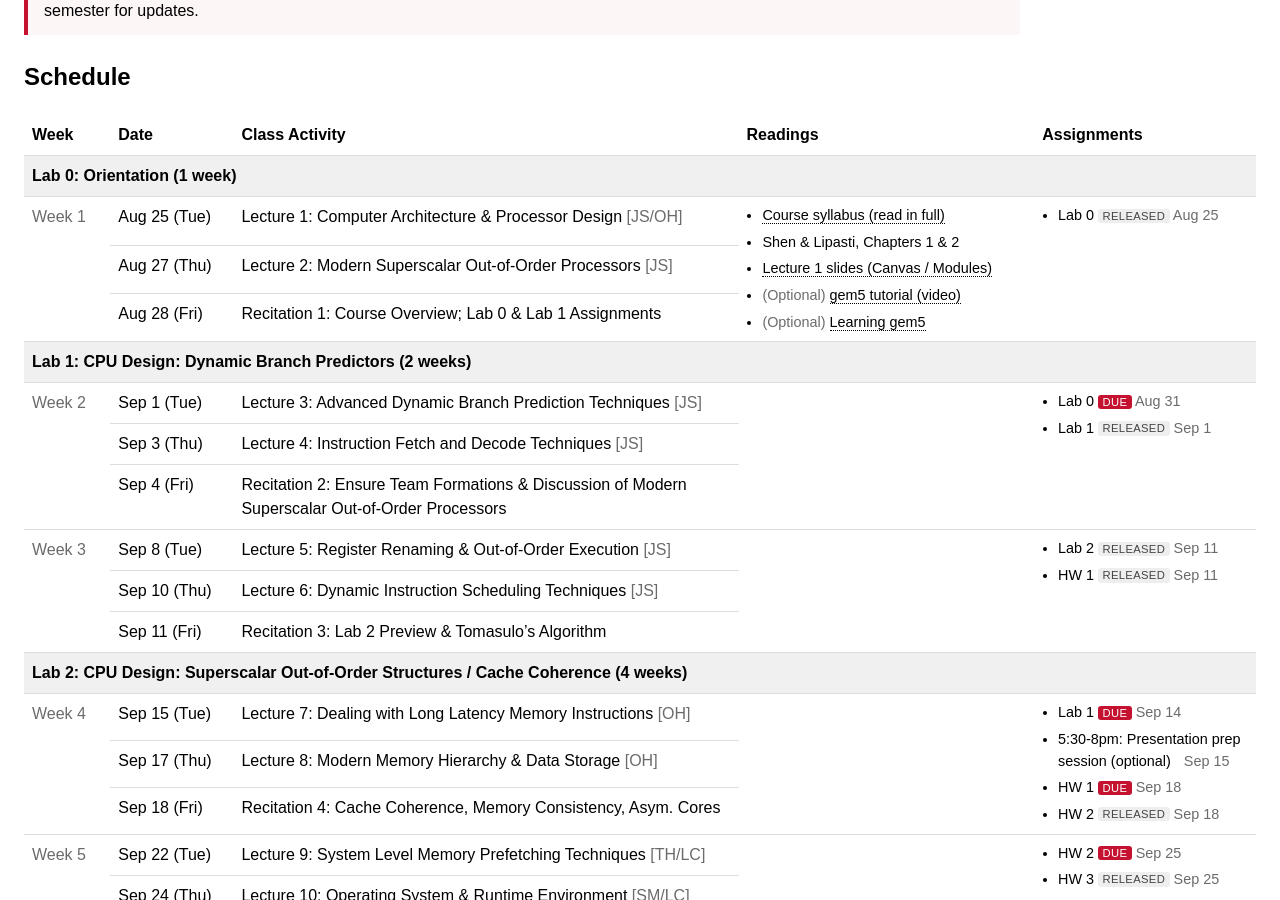
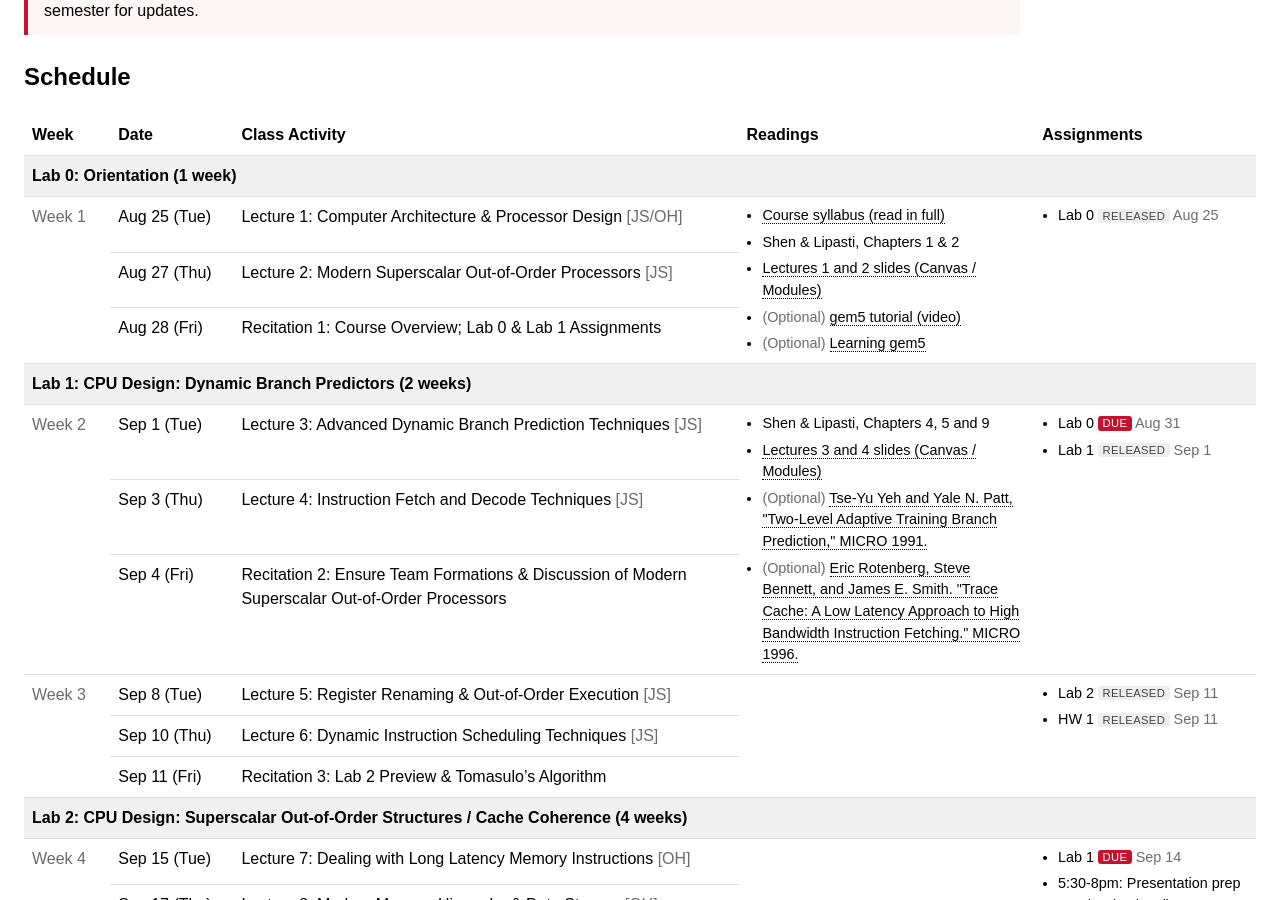
Before and after one commit to cmu-ece18740/cmu-ece18740.github.io, a Jekyll site: the page built from index.html, in a window 1280 px wide and 900 px high, scrolled down 677 px. Built offline with Jekyll 4.4.1, drawn with Linux system fonts in a browser that asks for light colours.

Commit message:
Add in readings for week 2

```diff
--- a/_data/schedule.yml
+++ b/_data/schedule.yml
@@ -60,7 +60,7 @@ weeks:
       - title: "Course syllabus (read in full)"
         url: https://canvas.cmu.edu/courses/55646
       - title: "Shen & Lipasti, Chapters 1 & 2"
-      - title: "Lecture 1 slides (Canvas / Modules)"
+      - title: "Lectures 1 and 2 slides (Canvas / Modules)"
         url: https://canvas.cmu.edu/courses/55646
       - title: "gem5 tutorial (video)"
         url: https://www.youtube.com/watch?v=npbMXXoKltg
@@ -90,6 +90,16 @@ weeks:
 
   - week: 2
     lab_banner: "Lab 1: CPU Design: Dynamic Branch Predictors (2 weeks)"
+    readings:
+      - title: "Shen & Lipasti, Chapters 4, 5 and 9"
+      - title: "Lectures 3 and 4 slides (Canvas / Modules)"
+        url: https://canvas.cmu.edu/courses/55646
+      - title: "Tse-Yu Yeh and Yale N. Patt, \"Two-Level Adaptive Training Branch Prediction,\" MICRO 1991."
+        url: https://dl.acm.org/doi/10.1145/123465.123475
+        optional: true
+      - title: "Eric Rotenberg, Steve Bennett, and James E. Smith. \"Trace Cache: A Low Latency Approach to High Bandwidth Instruction Fetching.\" MICRO 1996."
+        url: https://dl.acm.org/doi/10.5555/243846.243854
+        optional: true
     assignments:
       - name: "Lab 0"
         status: due
```
